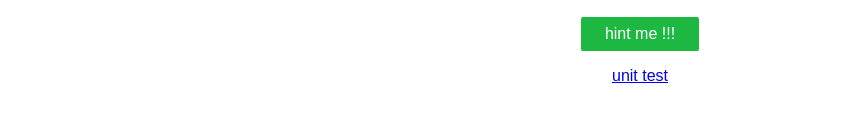
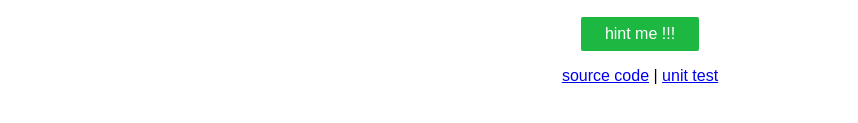
Before and after one commit to imcotton/match, a plain HTML site: page index.html in a window 1280 px wide. Shown: the part 377-500 px from the top of the page, without its empty margins (0-858 px from the left). Drawn offline with Linux system fonts and the light colour scheme.

Commit message:
add to the source code link

```diff
--- a/index.html
+++ b/index.html
@@ -86,6 +86,8 @@
         >auto play</button>
 
         <p>
+            <a href="https://github.com/imcotton/match">source code</a>
+            |
             <a href="test/runner.html">unit test</a>
         </p>
 
```
